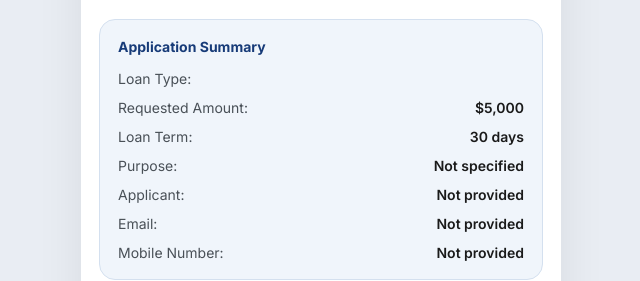
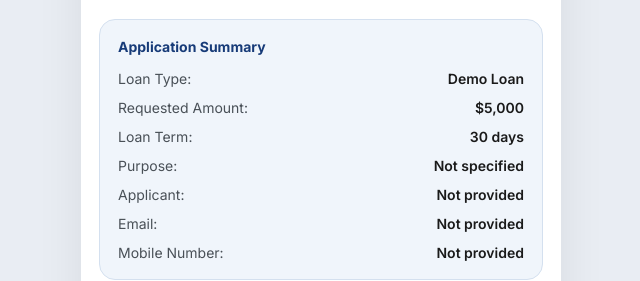
Before and after one commit to maureennyagah46-alt/Caus, a plain HTML site: page summary.html in a window 1280 px wide. Shown: the part 419-700 px from the top of the page, 319-959 px from the left. Drawn offline with Linux system fonts and the light colour scheme.

Commit message:
Update summary.html

```diff
--- a/summary.html
+++ b/summary.html
@@ -516,7 +516,7 @@ function addSummaryRow(label, value) {
     summaryContent.appendChild(row);
 }
 
-addSummaryRow('Loan Type:', );
+addSummaryRow('Loan Type:', loanType);
 addSummaryRow('Requested Amount:', '$' + formattedAmount);
 addSummaryRow('Loan Term:', termDays + ' days');
 addSummaryRow('Purpose:', purpose);
```
